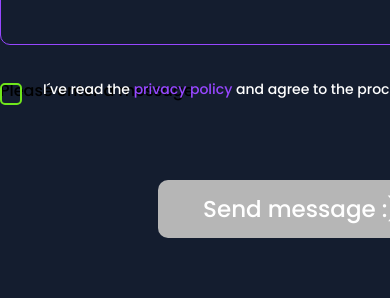
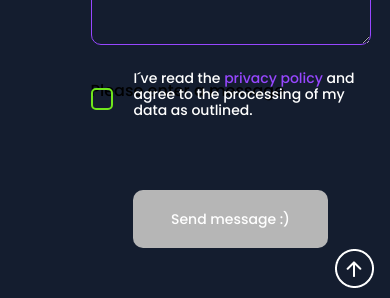
Before and after one commit to SebastianSchult/portfolioVer2, an Angular app: page / in a window 390 px wide. Shown: the part 5465-5763 px from the top of the page. Built offline with nearby package versions, Linux system fonts and the light colour scheme.

Commit message:
contact-section resp max 480px

```diff
--- a/src/app/main-content/contact-section/contact-section.component.scss
+++ b/src/app/main-content/contact-section/contact-section.component.scss
@@ -342,4 +342,30 @@ button[type="submit"] {
     .contact-text-end {
       font-size: 14px
     }
+
+    .contact-form {
+      max-width: 280px;
+    }
+
+    form {
+      max-width: 280px;
+    }
+
+    .privacy-policy {
+      max-width: 280px;
+      text-wrap: wrap;
+    }
+
+    button[type="submit"] {
+      width: 195px;
+      font-size: 14px;
+    }
+
+    .contact-btn-up {
+      margin-top: 560px;
+      right: 36px;
+    }
+
+
+
 }
```
